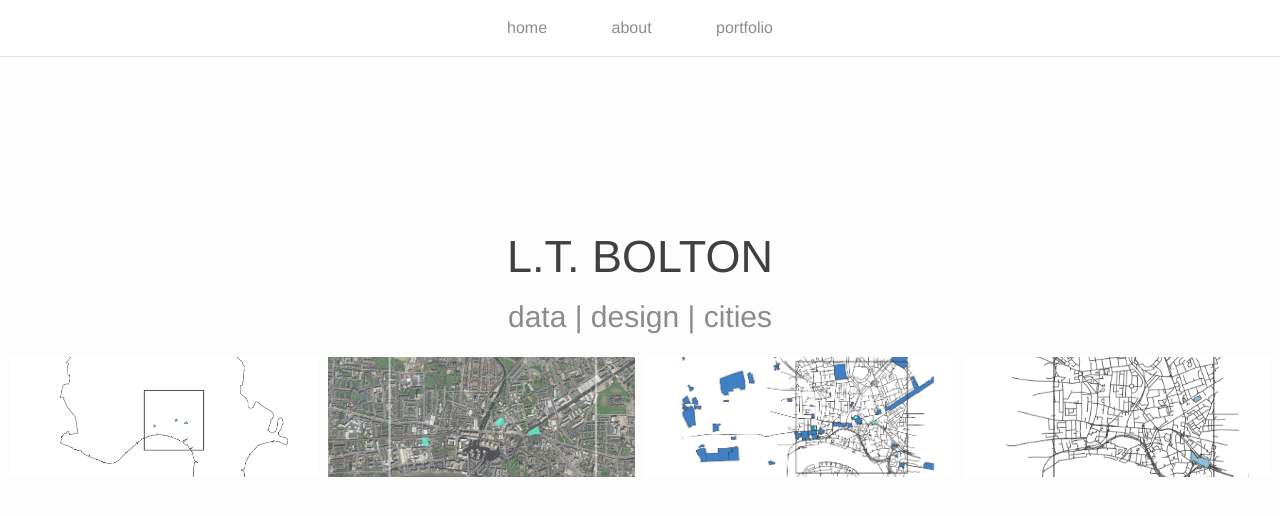
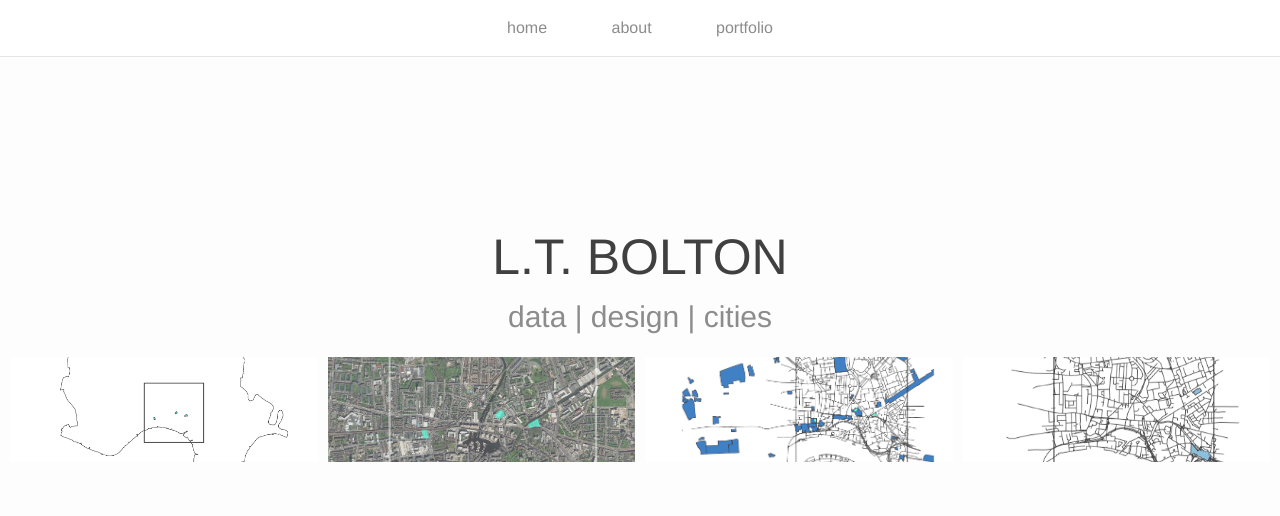
Before and after one commit to lbuk/portfolio-website, a Jekyll site: the page built from index.html, in a window 1280 px wide. Shown: the top 516 px of the page. Built offline with Jekyll 4.4.1, drawn with Linux system fonts in a browser that asks for light colours; nearby versions of some CDN libraries; the list of posts is cut into pages by our own code.

Commit message:
Update _layout.scss

```diff
--- a/_sass/_layout.scss
+++ b/_sass/_layout.scss
@@ -64,11 +64,11 @@ display: line;
     z-index: 25;
     h1{
         color:#000000;
-        font-size:45px;
+        font-size: 50px;
         margin-top: 15%;
     }
     h2{
-        font-size:30px;
+        font-size: 30px;
     }
 }
 
@@ -236,7 +236,7 @@ display: block;
 background: $theme-color;
 }
 .img_row{
-height: 140px;
+height: 125px;
 width: 100%;
 overflow: hidden;
 box-sizing: border-box;
```
